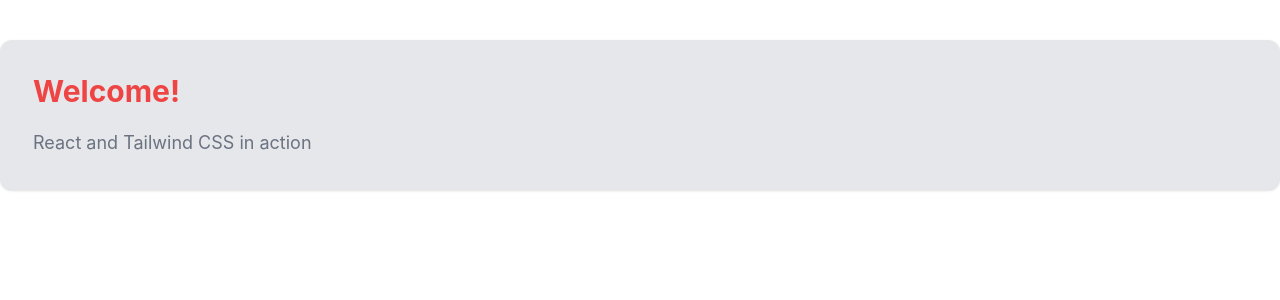
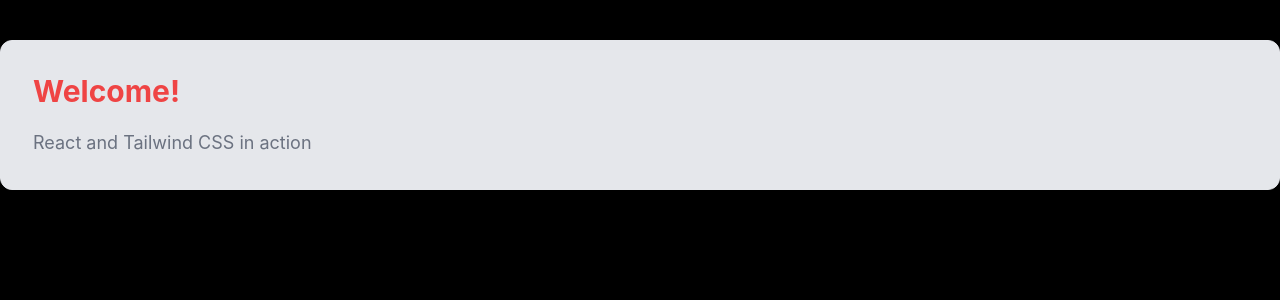
Before and after one commit to AyLoLo/Octo, a React (Create React App) app: page / in a window 1280 px wide. Shown: the top 300 px of the page. Built offline with nearby package versions, Linux system fonts and the light colour scheme.

Commit message:
Made Dummy Home component with filler HTML

```diff
--- /dev/null
+++ b/src/Home.js
@@ -0,0 +1,25 @@
+import React from "react";
+
+
+function Home(){
+    return (
+        <div className="grid grid-rows-2">
+            <div>
+                The Title
+            </div>
+            <div className="grid grid-cols-3">
+                <div>
+                    Octo Uno
+                </div>
+                <div>
+                    Octo Dos
+                </div>
+                <div>
+                    Champions
+                </div>
+            </div>
+        </div>
+    )
+}
+
+export default Home;
--- a/src/index.css
+++ b/src/index.css
@@ -2,8 +2,22 @@
 @tailwind components;
 @tailwind utilities;
 
+* {
+  margin: 0;
+  padding: 0;
+  box-sizing: border-box;
+}
+
+html {
+  background-color : #000000;
+}
+
 body {
   margin: 0;
+  height: 100%;
+  width: 100%;
+  min-height: 100vh;
+  min-width: 100vh;
   font-family: -apple-system, BlinkMacSystemFont, 'Segoe UI', 'Roboto', 'Oxygen',
     'Ubuntu', 'Cantarell', 'Fira Sans', 'Droid Sans', 'Helvetica Neue',
     sans-serif;
```
